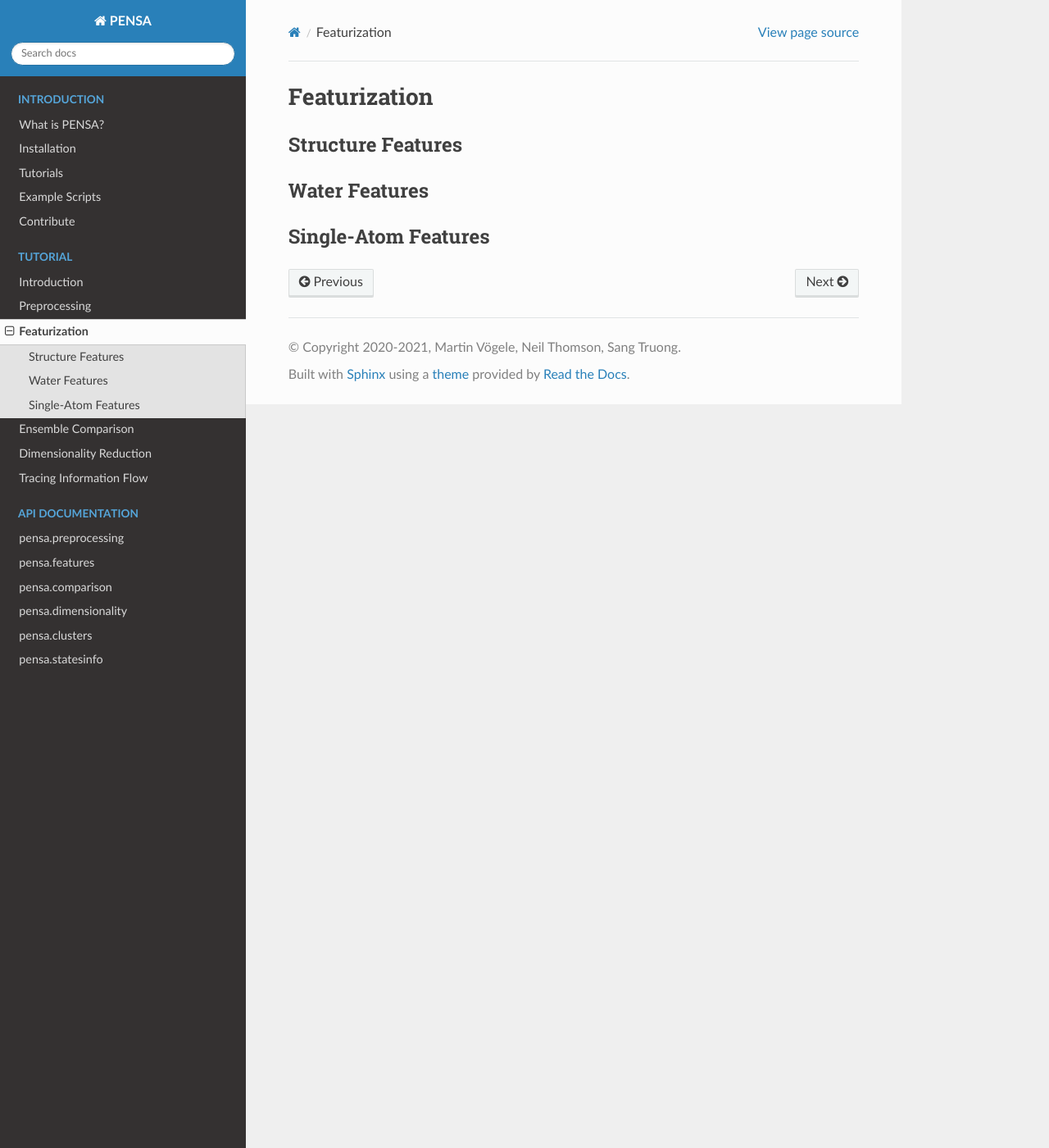
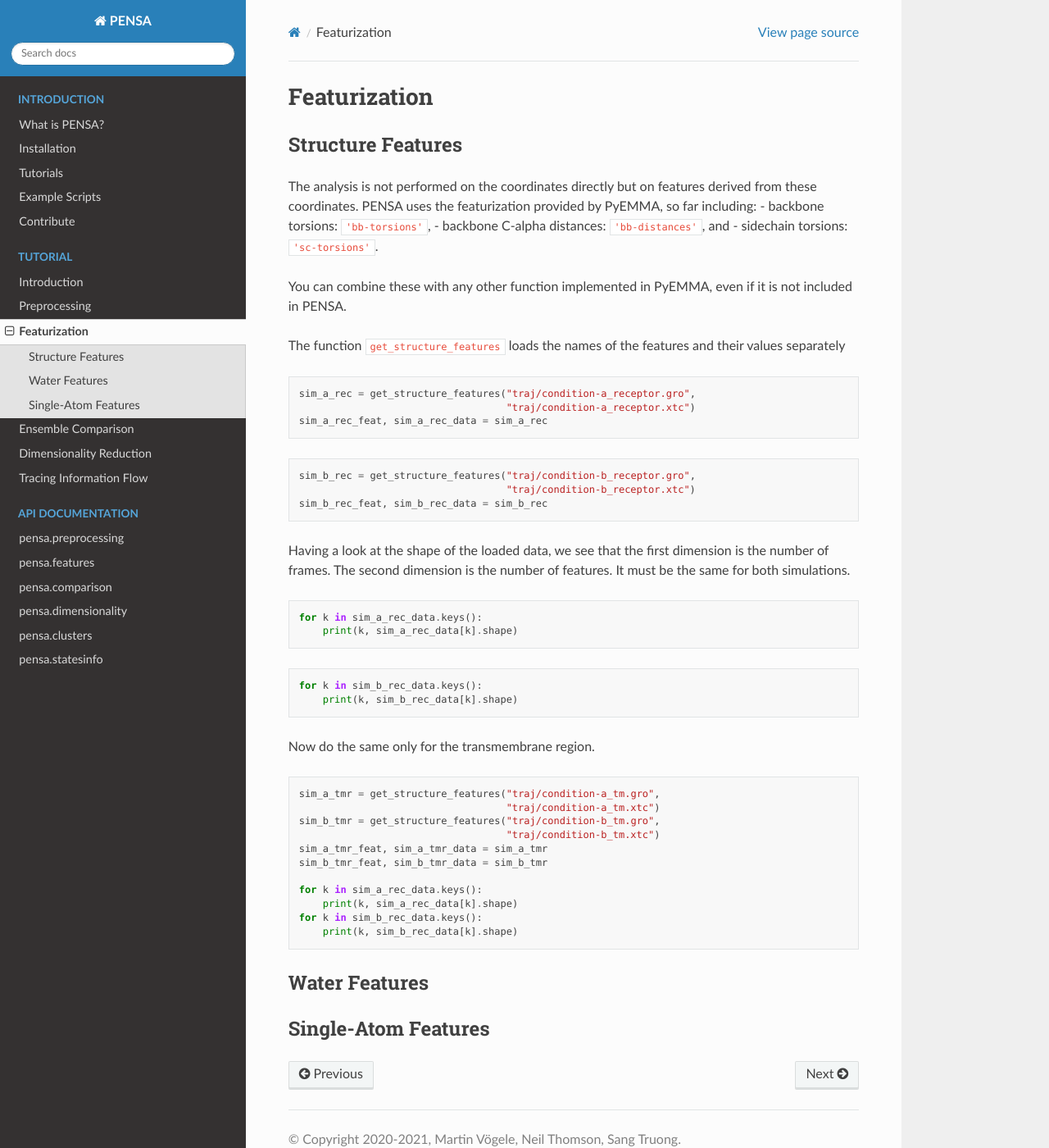
Before and after one commit to drorlab/pensa, a Sphinx documentation site: the page built from docs/tut-3-featurization.rst, in a window 1280 px wide and 1400 px high. Shown: the whole window at 82% size. Built offline with Sphinx 7.4.7 and the Read the Docs theme 2.0.0, drawn with Linux system fonts in a browser that asks for light colours.

Commit message:
Update tut-3-featurization.rst

```diff
--- a/docs/tut-3-featurization.rst
+++ b/docs/tut-3-featurization.rst
@@ -4,6 +4,61 @@ Featurization
 Structure Features
 ******************
 
+The analysis is not performed on the coordinates directly but on
+features derived from these coordinates. PENSA uses the featurization
+provided by PyEMMA, so far including: - backbone torsions:
+``'bb-torsions'``, - backbone C-alpha distances: ``'bb-distances'``, and
+- sidechain torsions: ``'sc-torsions'``.
+
+You can combine these with any other function implemented in PyEMMA,
+even if it is not included in PENSA.
+
+The function ``get_structure_features`` loads the names of the features
+and their values separately
+
+.. code:: ipython3
+
+    sim_a_rec = get_structure_features("traj/condition-a_receptor.gro",
+                                       "traj/condition-a_receptor.xtc")
+    sim_a_rec_feat, sim_a_rec_data = sim_a_rec
+
+.. code:: ipython3
+
+    sim_b_rec = get_structure_features("traj/condition-b_receptor.gro",
+                                       "traj/condition-b_receptor.xtc")
+    sim_b_rec_feat, sim_b_rec_data = sim_b_rec
+
+Having a look at the shape of the loaded data, we see that the first
+dimension is the number of frames. The second dimension is the number of
+features. It must be the same for both simulations.
+
+.. code:: ipython3
+
+    for k in sim_a_rec_data.keys():
+        print(k, sim_a_rec_data[k].shape)
+
+.. code:: ipython3
+
+    for k in sim_b_rec_data.keys():
+        print(k, sim_b_rec_data[k].shape)
+
+Now do the same only for the transmembrane region.
+
+.. code:: ipython3
+
+    sim_a_tmr = get_structure_features("traj/condition-a_tm.gro",
+                                       "traj/condition-a_tm.xtc")
+    sim_b_tmr = get_structure_features("traj/condition-b_tm.gro",
+                                       "traj/condition-b_tm.xtc")
+    sim_a_tmr_feat, sim_a_tmr_data = sim_a_tmr
+    sim_b_tmr_feat, sim_b_tmr_data = sim_b_tmr
+
+    for k in sim_a_rec_data.keys():
+        print(k, sim_a_rec_data[k].shape)
+    for k in sim_b_rec_data.keys():
+        print(k, sim_b_rec_data[k].shape)
+
+
 Water Features
 **************
 
```
